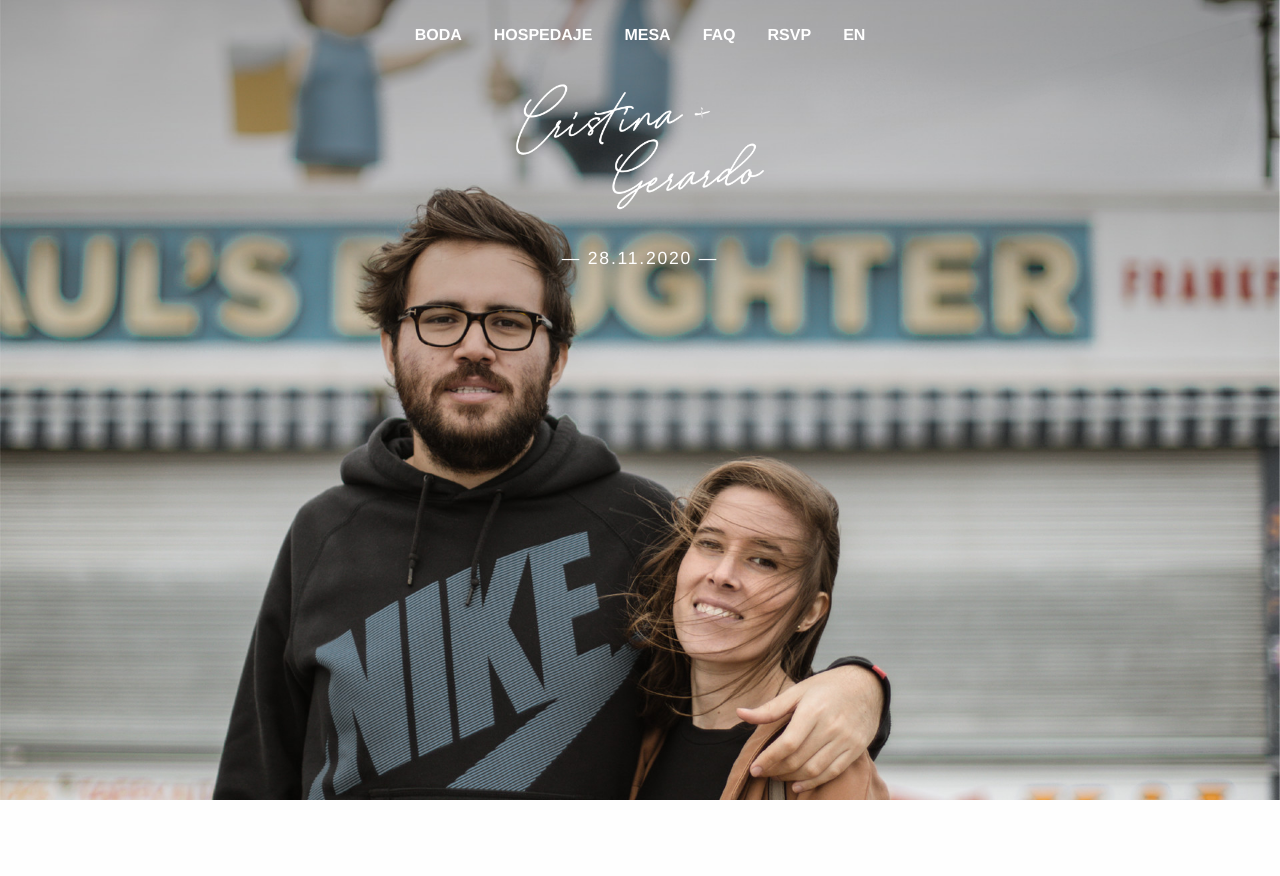
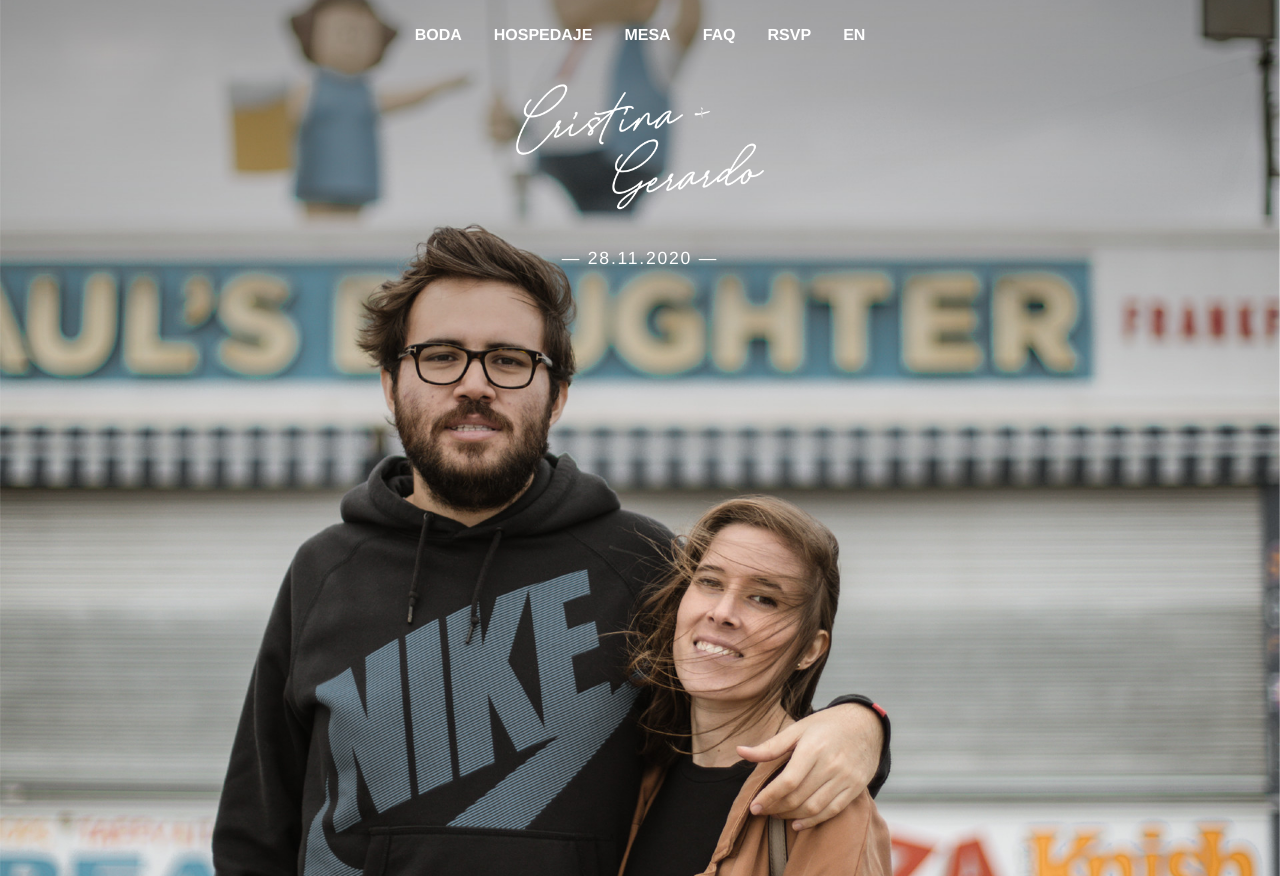
Before and after one commit to jdgd/chrisyger, a plain HTML site: page index.html in a window 1280 px wide. Shown: the top 876 px of the page. Drawn offline with nearby package versions, Linux system fonts and the light colour scheme.

Commit message:
fix fixed bg

```diff
--- a/index.html
+++ b/index.html
@@ -390,6 +390,15 @@
     };
   }(jQuery, window));
 </script>
+<script>
+  var bg = $("#rsvp, #top-section");
 
+
+$(window).resize(resizeBackground);
+resizeBackground();
+  function resizeBackground() {
+    bg.height( $(window).height() + 60);
+}
+</script>
 </body>
 </html>
```
Also changed, not shown: en.html (+8 -1 lines).
